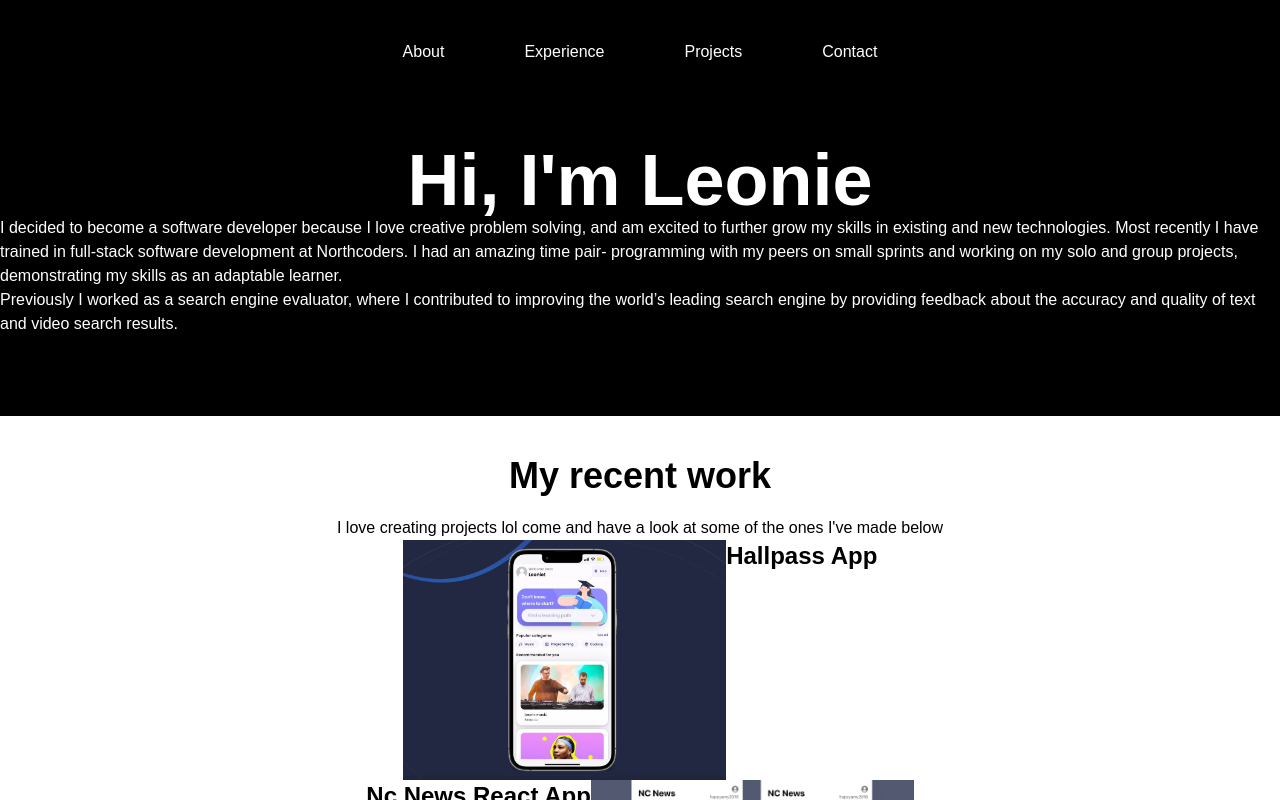
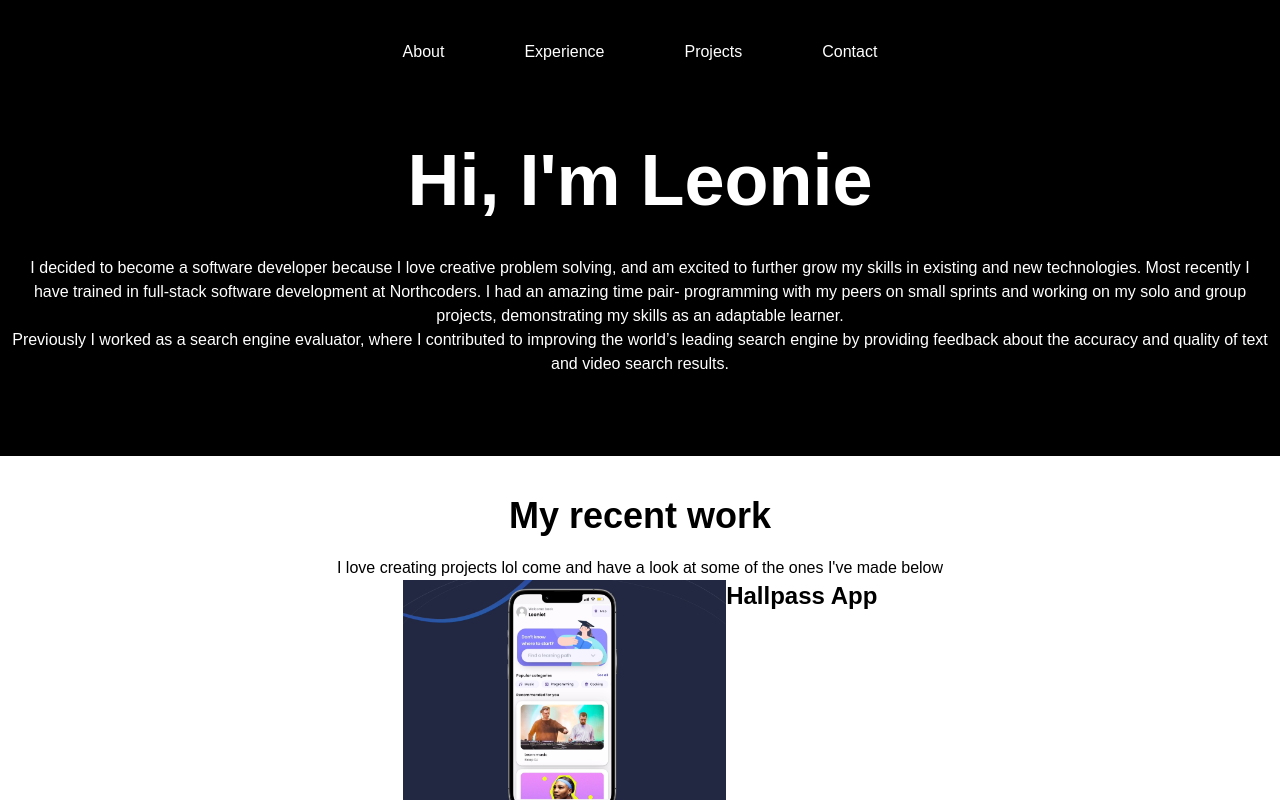
Before and after one commit to LeoniePhelps/Portfolio, a React (Create React App) app: page / in a window 1280 px wide. Shown: the top 800 px of the page. Built offline with nearby package versions, Linux system fonts and the light colour scheme.

Commit message:
add flex

```diff
--- a/src/components/Header.jsx
+++ b/src/components/Header.jsx
@@ -2,11 +2,11 @@ import React from "react";
 
 export const Header = () => {
   return (
-    <div class="text-white flex flex-col mt-20">
-      <h1 class="text-7xl font-workSans font-extrabold flex justify-center">
+    <div class="text-white flex-col items-center mt-20 pl-3 pr-3">
+      <h1 class="text-7xl font-workSans font-extrabold text-center">
         Hi, I'm Leonie
       </h1>
-      <h2 class="font-workSans font-normal flex justify-center">
+      <h2 class="font-workSans font-normal text-center mt-10">
         I decided to become a software developer because I love creative problem
         solving, and am excited to further grow my skills in existing and new
         technologies. Most recently I have trained in full-stack software
@@ -14,7 +14,7 @@ export const Header = () => {
         my peers on small sprints and working on my solo and group projects,
         demonstrating my skills as an adaptable learner.
       </h2>
-      <h2 class="font-workSans font-normal flex justify-center">
+      <h2 class="font-workSans font-normal flex justify-center text-center">
         Previously I worked as a search engine evaluator, where I contributed to
         improving the world’s leading search engine by providing feedback about
         the accuracy and quality of text and video search results.
```
